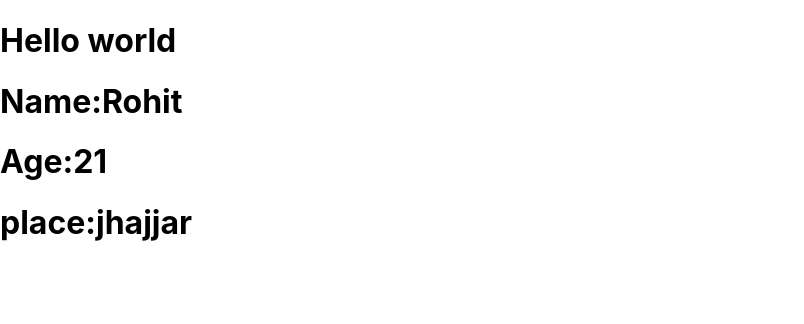
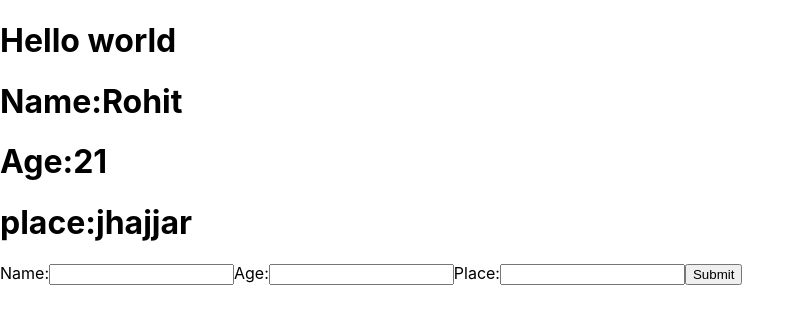
Before and after one commit to lokeshparmar998/react-redux30Days, a React (Create React App) app in the folder myapp/: page / in a window 1280 px wide. Shown: the top 324 px of the page, without its empty margins (0-804 px from the left). Built offline with nearby package versions, Linux system fonts and the light colour scheme.

Commit message:
working with forms and passing function as a props

```diff
--- /dev/null
+++ b/myapp/src/Add.js
@@ -0,0 +1,37 @@
+import React, {Component} from 'react';
+
+class Add extends Component{
+    state={
+        name:null,
+        age:null,
+        place:null
+    }
+    handleChane =(e) =>{
+        this.setState({
+            [e.target.id] : e.target.value
+        })
+    }
+    handleSubmit = (e) =>{
+        e.preventDefault();
+       this.props.AddDetails(this.state);
+    }
+
+    render()
+    {
+        return(
+            <div>
+                <form onSubmit={this.handleSubmit}>
+                    <label htmlFor="name">Name:</label>
+                    <input type="text" id="name" onChange={this.handleChane}/>
+                    <label htmlFor="age">Age:</label>
+                    <input type="text" id="age" onChange={this.handleChane}/>
+                    <label htmlFor="place">Place:</label>
+                    <input type="text" id="place" onChange={this.handleChane}/>
+                    <button >Submit</button>
+                </form>
+            </div>
+        )
+    }
+
+}
+export default Add;
--- a/myapp/src/App.js
+++ b/myapp/src/App.js
@@ -1,5 +1,6 @@
 import React, { Component } from 'react';
 import Sub from'./subComp';
+import Add from './Add';
 class App extends Component {
   state={
     details:[
@@ -8,6 +9,13 @@
       {name: 'Rohit',age:21,place:'jhajjar',id:3}
     ]
   }
+  AddDetails = (Details) =>{
+    Details.id= Math.random();
+    let details = [...this.state.details,Details]
+    this.setState({
+      details:details
+    })
+  }
   render() {
     return (
       <div className="App">
@@ -15,6 +23,7 @@
         </h1>
           {/* <Sub name="Lokesh" age="20" place="gurgaon"/>  => used for sending props*/}
           <Sub detail={this.state.details}/>
+          <Add AddDetails={this.AddDetails}/>
       </div>
     );
   }
```
Also changed, not shown: 1 other file (tests, documents, lock files or other folders).
